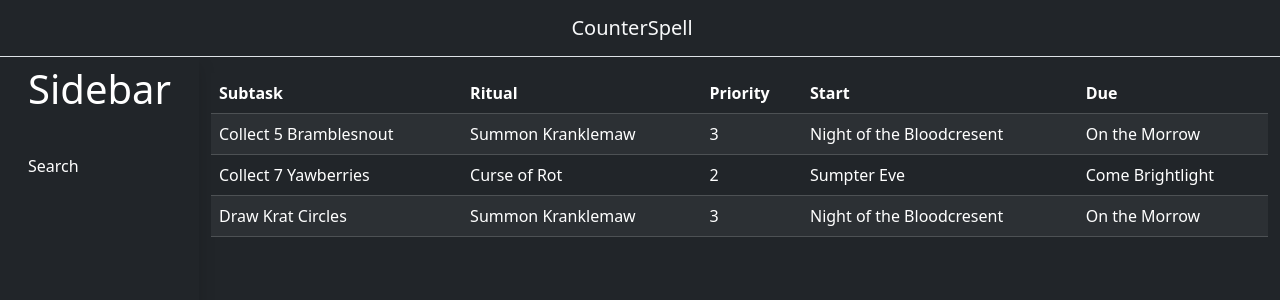
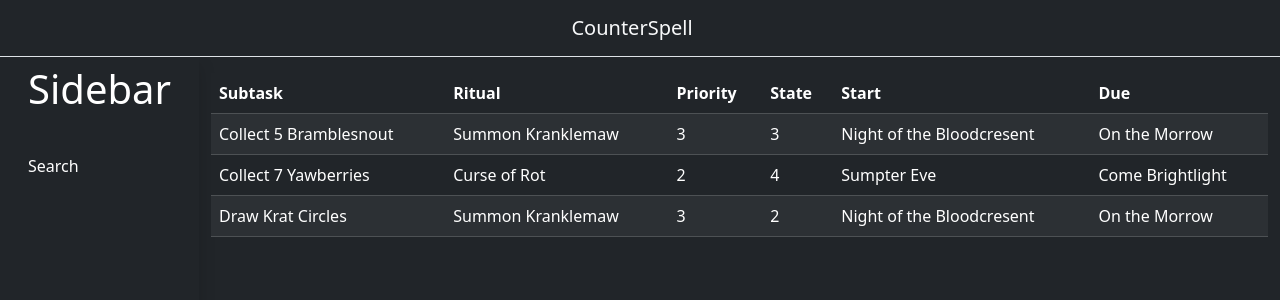
Before and after one commit to SHIROKAMIQQ/CounterSpell, a React (Vite) app: page / in a window 1280 px wide. Shown: the top 300 px of the page. Built offline with nearby package versions, Linux system fonts and the light colour scheme.

Commit message:
fix: add state field

```diff
--- a/src/App.tsx
+++ b/src/App.tsx
@@ -3,12 +3,13 @@ import Sidebar from "./components/Sidebar";
 import Table from "./components/Table";
 
 function App() {
-  let heading = ["Subtask", "Ritual", "Priority", "Start", "Due"];
+  let heading = ["Subtask", "Ritual", "Priority", "State", "Start", "Due"];
   let items = [
     {
       name: "Collect 5 Bramblesnout",
       ritual: "Summon Kranklemaw",
       priority: 3,
+      state: 3,
       start: "Night of the Bloodcresent",
       end: "On the Morrow",
     },
@@ -16,6 +17,7 @@ function App() {
       name: "Collect 7 Yawberries",
       ritual: "Curse of Rot",
       priority: 2,
+      state: 4,
       start: "Sumpter Eve",
       end: "Come Brightlight",
     },
@@ -23,6 +25,7 @@ function App() {
       name: "Draw Krat Circles",
       ritual: "Summon Kranklemaw",
       priority: 3,
+      state: 2,
       start: "Night of the Bloodcresent",
       end: "On the Morrow",
     },
--- a/src/components/Table.tsx
+++ b/src/components/Table.tsx
@@ -2,6 +2,7 @@ export interface Subtask {
   name: string;
   ritual: string;
   priority: number;
+  state: number;
   start: string;
   end: string;
 }
@@ -29,6 +30,7 @@ const Table = ({ items, heading }: Props) => {
             <td>{item.name}</td>
             <td>{item.ritual}</td>
             <td>{item.priority}</td>
+            <td>{item.state}</td>
             <td>{item.start}</td>
             <td>{item.end}</td>
           </tr>
```
